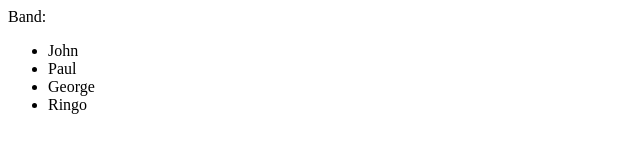
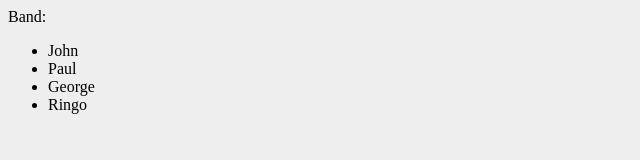
Before and after one commit to gexplorer/a-hard-days-git, a plain HTML site: page index.html in a window 1280 px wide. Shown: the whole page, without its empty margins (0-640 px from the left). Drawn offline with Linux system fonts and the light colour scheme.

Commit message:
Background EEE

```diff
--- a/index.html
+++ b/index.html
@@ -2,6 +2,13 @@
 
 <head>
 	<title>The Beatles</title>
+
+	<style>
+	body{
+		background: #EEE;
+	}
+	</style>
+
 </head>
 
 <body>
```
